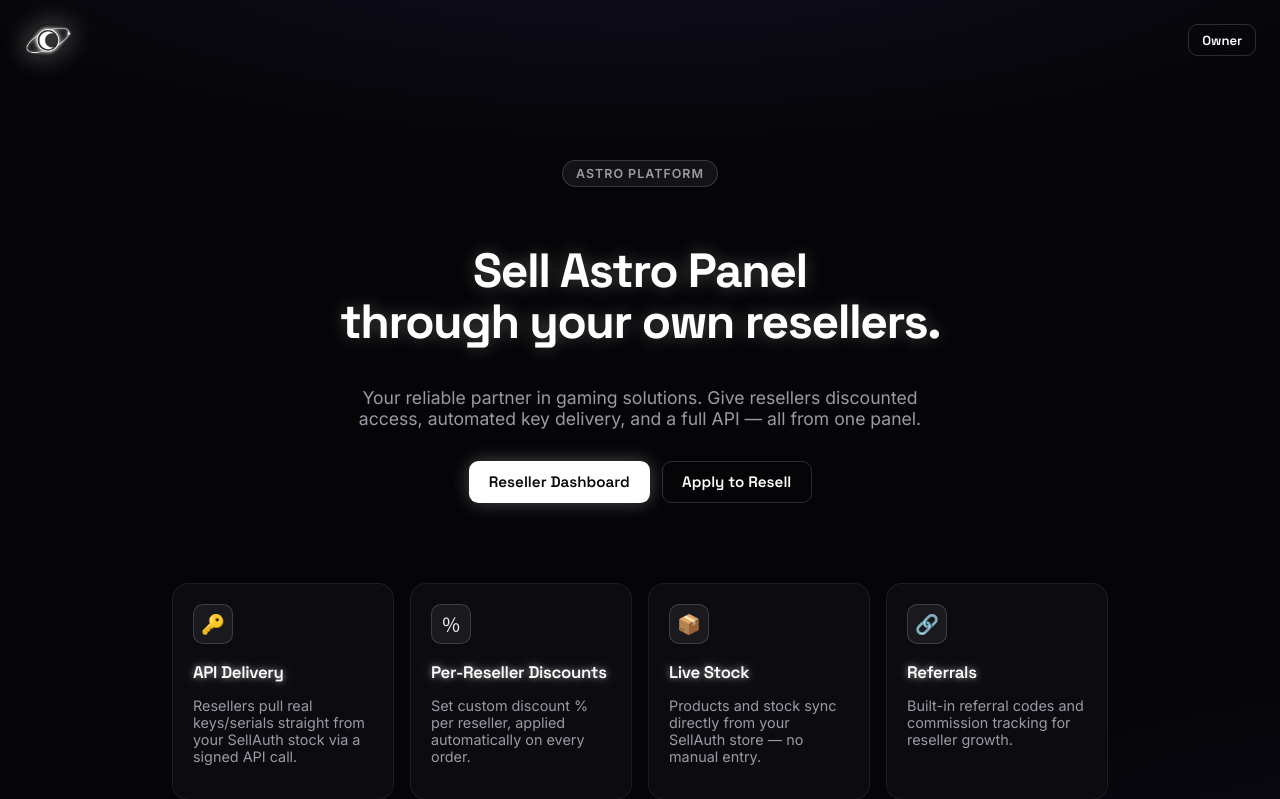
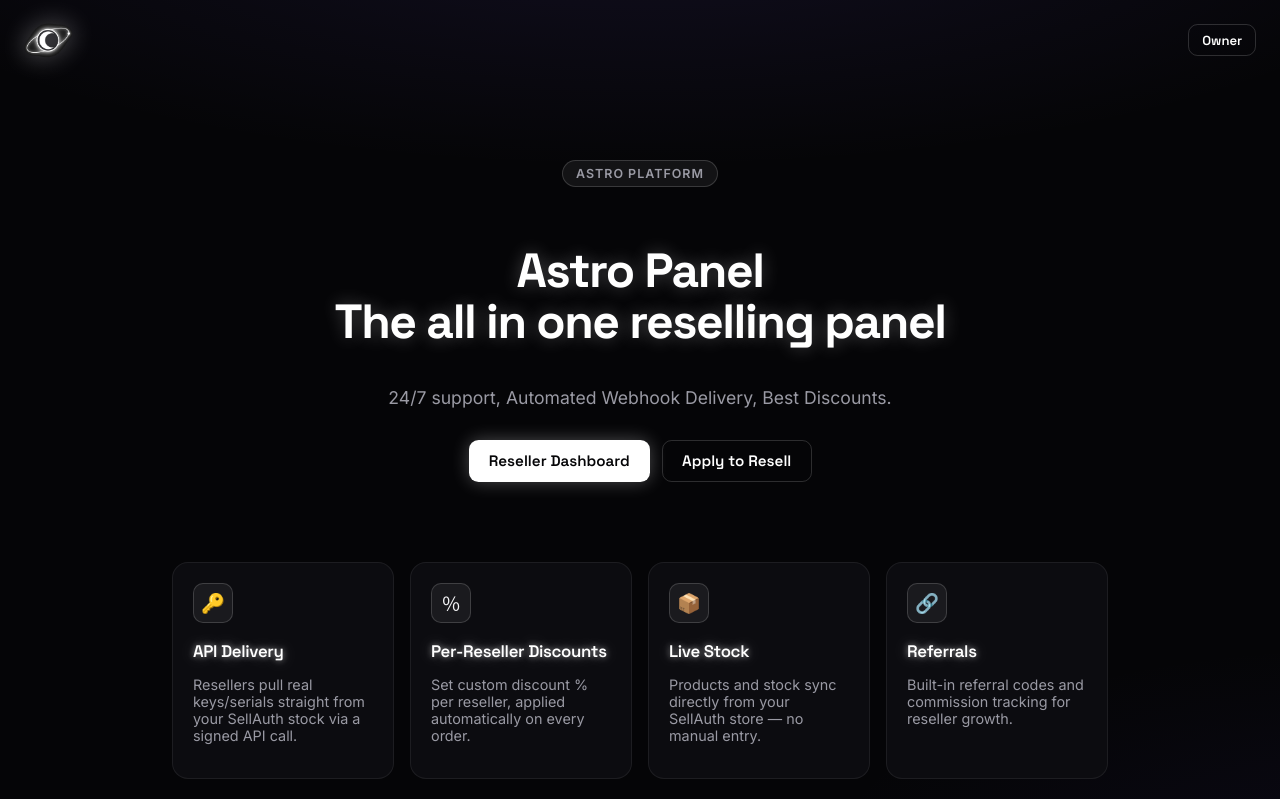
Before and after one commit to sqygg/resell-panel-template, a FastAPI app: page / in a window 1280 px wide. Shown: the top 799 px of the page. Run offline with FastAPI, Linux system fonts and the light colour scheme.

Commit message:
Update landing hero copy (Astro Panel tagline + 24/7 support line)

```diff
--- a/templates/landing.html
+++ b/templates/landing.html
@@ -28,8 +28,8 @@
 
 <section class="landing-hero">
   <span class="eyebrow">ASTRO PLATFORM</span>
-  <h1>Sell <span style="color:#fff;text-shadow:var(--glow);">{{ brand_name or 'your products' }}</span><br>through your own resellers.</h1>
-  <p>{{ brand_tagline or 'Your reliable partner in gaming solutions.' }} Give resellers discounted access, automated key delivery, and a full API — all from one panel.</p>
+  <h1>Astro Panel<br><span style="color:#fff;text-shadow:var(--glow);">The all in one reselling panel</span></h1>
+  <p>24/7 support, Automated Webhook Delivery, Best Discounts.</p>
   <div class="cta">
     <a href="/auth" class="btn btn-primary">Reseller Dashboard</a>
     <a href="/apply" class="btn btn-ghost">Apply to Resell</a>
```
